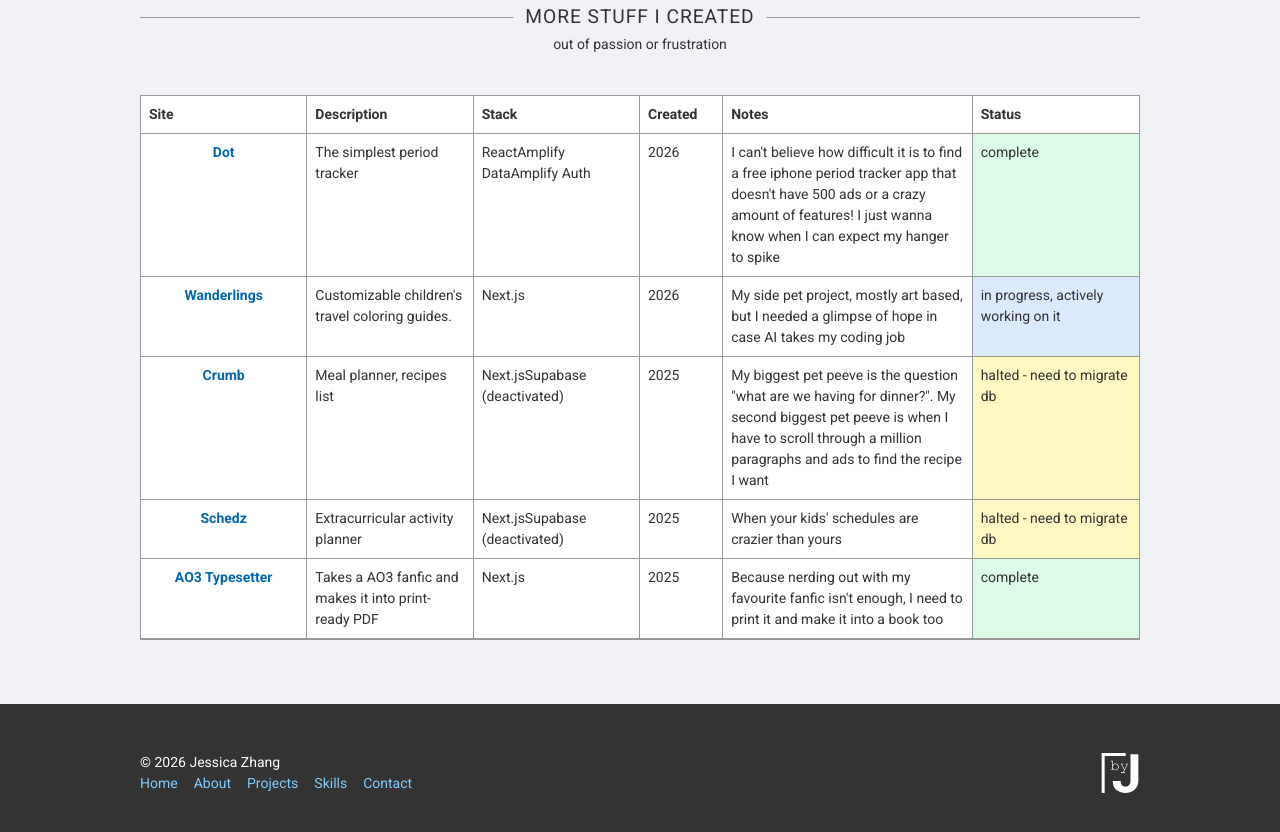
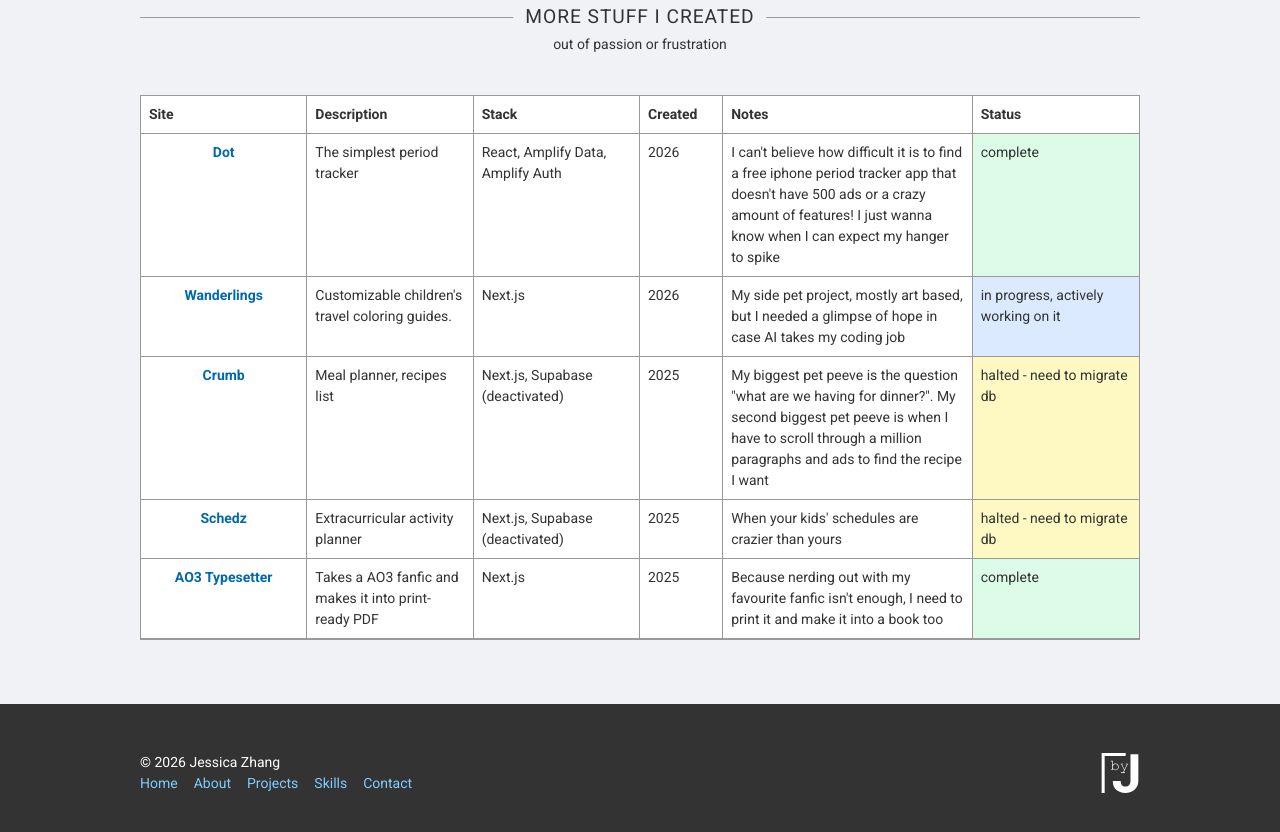
Before and after one commit to codedbyjessica/PORTFOLIO-V2, an Astro site: page /stuff in a window 1280 px wide. Shown: the part 855-1687 px from the top of the page. Built offline with nearby package versions, Linux system fonts and the light colour scheme; Astro itself is replaced by a stand-in of ours.

Commit message:
fix stack on stuff page

```diff
--- a/src/pages/stuff.astro
+++ b/src/pages/stuff.astro
@@ -93,7 +93,7 @@ const stuff: { rows: StuffRow[] } = {
               <div class="grid md:grid-cols-12 md:border-b border-mainColorDark mb-4 md:mb-0 bg-white md:bg-transparent p-4 md:p-0 rounded-md md:rounded-none">
                 <div class="md:col-span-2 md:border-r border-mainColorDark text-center font-bold p-2"><a href={row.site} target="_blank" rel="noopener noreferrer">{row.siteLabel ?? row.site}</a></div>
                 <div class="md:col-span-2 md:border-r border-mainColorDark p-2"> <span class="block md:hidden font-bold">Description:</span> {row.description}</div>
-                <div class="md:col-span-2 md:border-r border-mainColorDark p-2"> <span class="block md:hidden font-bold">Stack:</span> {row.stack}</div>
+                <div class="md:col-span-2 md:border-r border-mainColorDark p-2"> <span class="block md:hidden font-bold">Stack:</span> {row.stack.join(', ')}</div>
                 <div class="md:col-span-1 md:border-r border-mainColorDark p-2"> <span class="block md:hidden font-bold">Created:</span> {row.created}</div>
                 <div class="md:col-span-3 md:border-r border-mainColorDark p-2"> <span class="block md:hidden font-bold">Notes:</span> {row.notes}</div>
                 <div class={`md:col-span-2 p-2 ${row.status === 'complete' ? 'bg-green-100' : row.status === 'in progress' ? 'bg-blue-100' : 'bg-yellow-100'}`}> <span class="block md:hidden font-bold">Status:</span> {row.statusNotes}</div>
```
